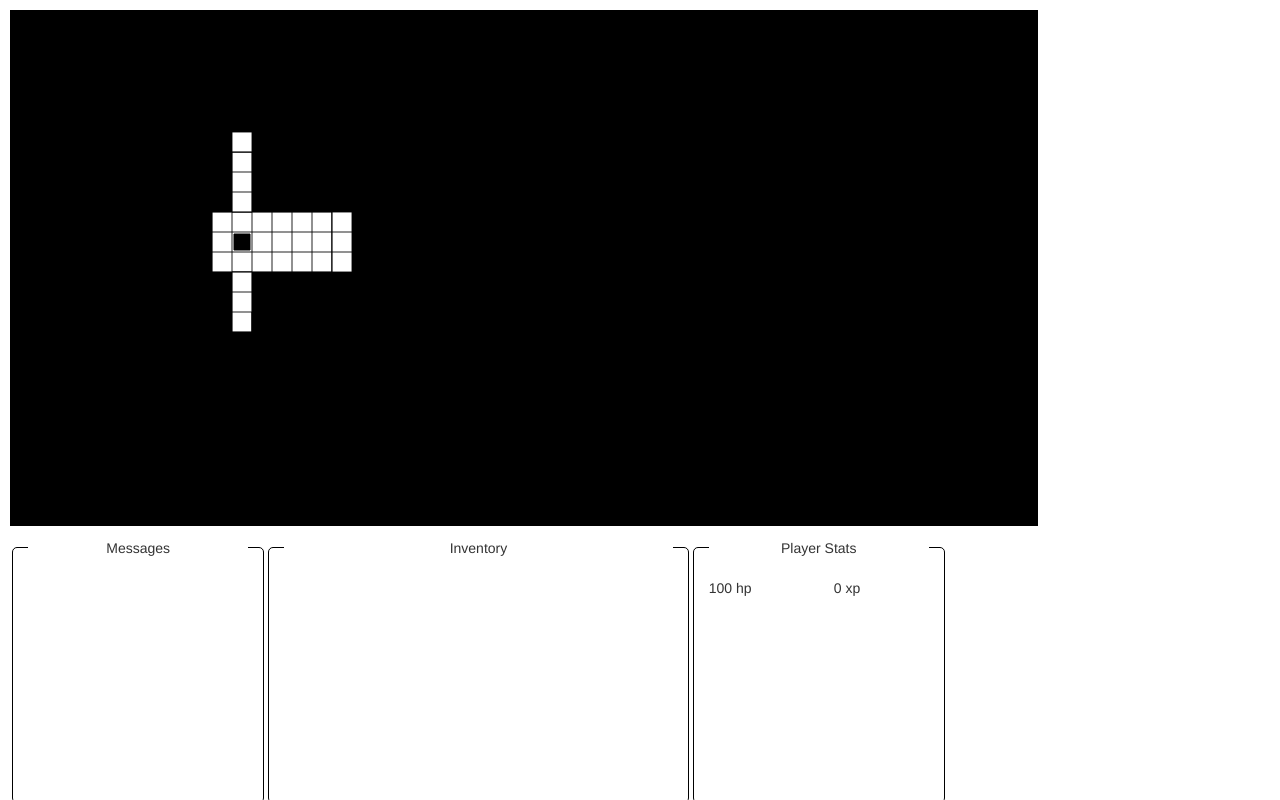
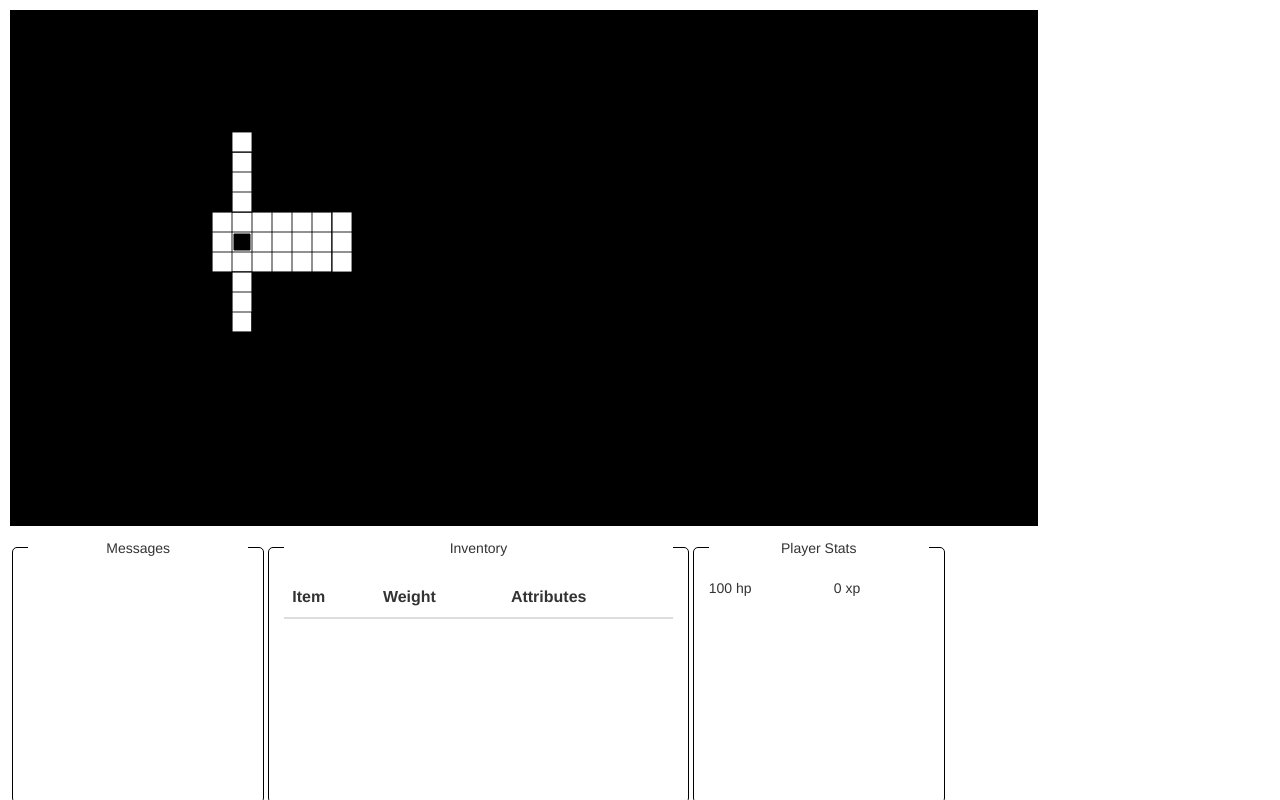
Before and after one commit to WizardOfHaas/agame, a plain HTML site: page index.html in a window 1280 px wide. Drawn offline with nearby package versions, Linux system fonts and the light colour scheme.

Commit message:
table for inventory

```diff
--- a/index.html
+++ b/index.html
@@ -33,8 +33,17 @@
 
 				<div class="col-md-5 hud-element">
 					<p>Inventory</p>
-					<div id="inv">
-					</div>
+					<table class="table">
+						<thead>
+							<tr>
+								<th>Item</th>
+								<th>Weight</th>
+								<th>Attributes</th>
+							</tr>
+						</thead>
+						<tbody id="inv">
+						</tbody>
+					</table>
 				</div>
 
 				<div class="player-stats col-md-3 hud-element">
--- a/js/engine.js
+++ b/js/engine.js
@@ -242,7 +242,7 @@ function render_hud(player, game){
 	//Inventory
 	var inventory = "";
 	player.inventory.forEach(function(item){
-		inventory += "<p>" + item.description + ":" + item.stats.weight + "</p>";
+		inventory += "<tr><td>" + item.description + "</td><td>" + item.stats.weight + "</td><td>att:" + item.stats.att + "</td></tr>";
 	});
 
 	$(game.hud.elements.inv).html(inventory);
```
